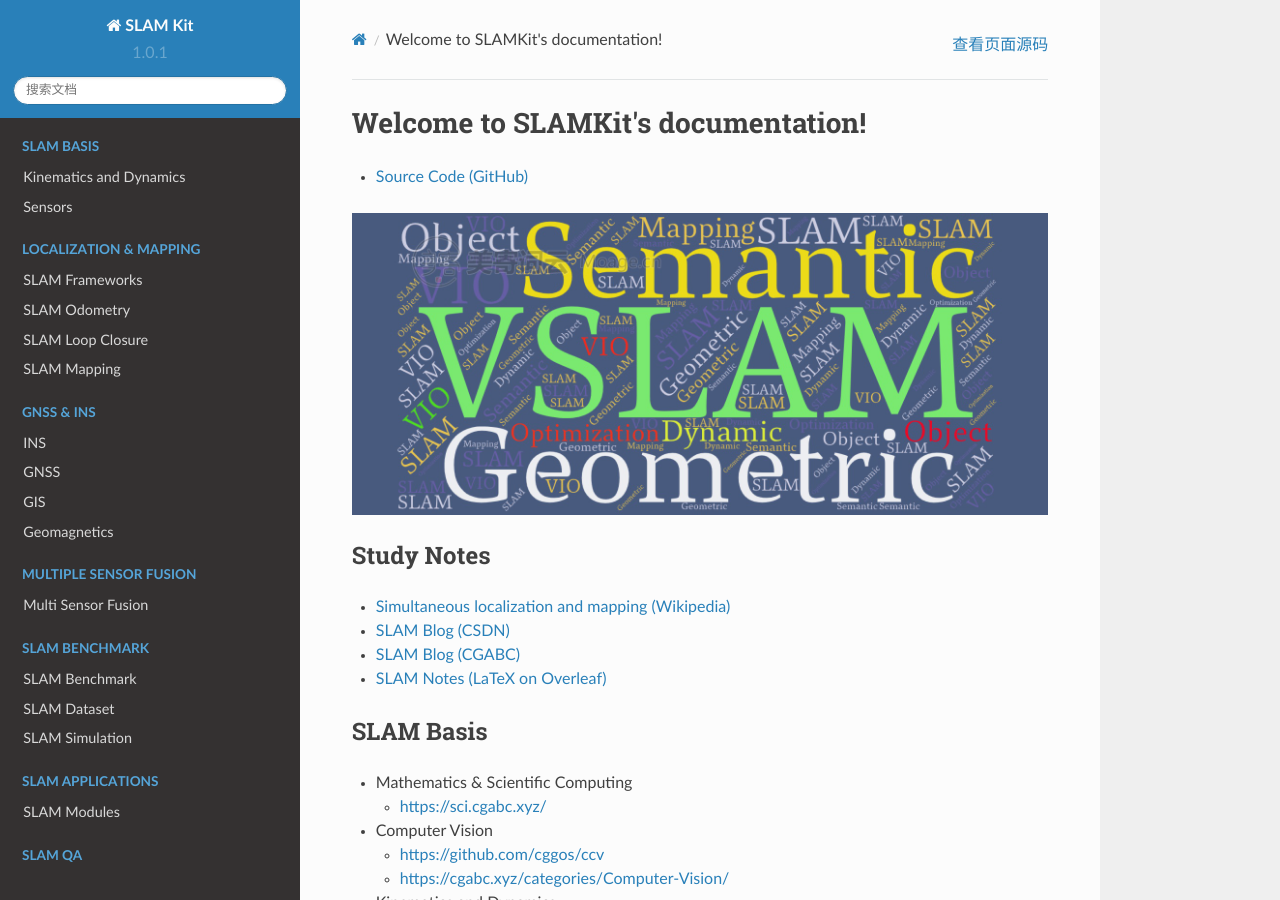
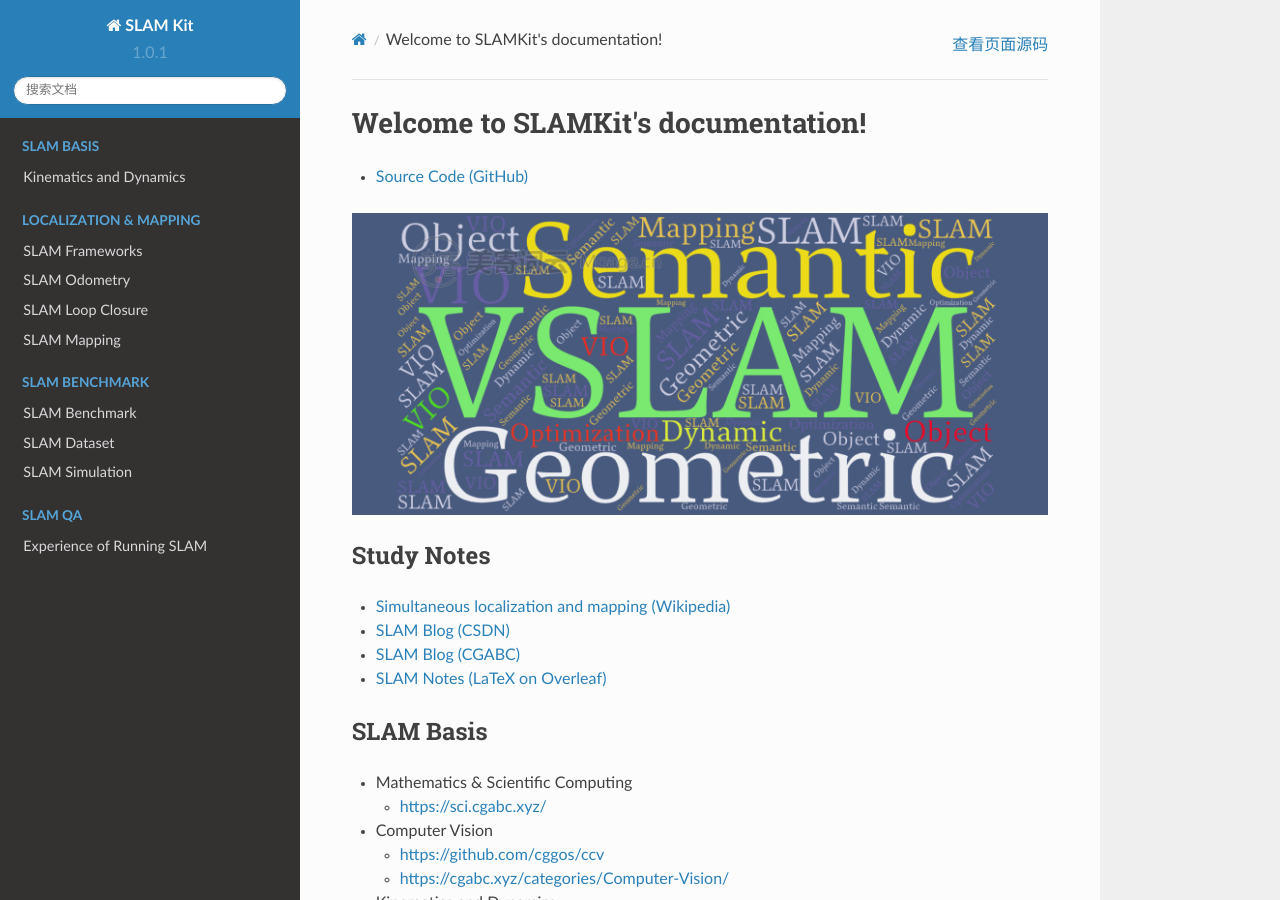
Before and after one commit to cggos/slamkit, a Sphinx documentation site: the page built from docs/index.rst, in a window 1280 px wide and 900 px high. Built offline with Sphinx 7.4.7 and the Read the Docs theme 2.0.0, drawn with Linux system fonts in a browser that asks for light colours.

Commit message:
update docs

```diff
--- a/docs/index.rst
+++ b/docs/index.rst
@@ -139,23 +139,6 @@ SLAM QA
 .. toctree::
    :maxdepth: 1
    :hidden:
-   :caption: GNSS & INS
-
-   slam_gnss_ins/index
-
-
-
-.. toctree::
-   :maxdepth: 1
-   :hidden:
-   :caption: Multiple Sensor Fusion
-
-   slam_msf/index
-
-
-.. toctree::
-   :maxdepth: 1
-   :hidden:
    :caption: SLAM Benchmark
 
    slam_benchmark/index
@@ -164,14 +147,6 @@ SLAM QA
 .. toctree::
    :maxdepth: 1
    :hidden:
-   :caption: SLAM Applications
-
-   slam_modules/index
-
-
-.. toctree::
-   :maxdepth: 1
-   :hidden:
    :caption: SLAM QA
 
    slam_qa/index
--- a/docs/slam_basis/index.rst
+++ b/docs/slam_basis/index.rst
@@ -3,4 +3,3 @@
    :maxdepth: 1
 
    kinematics_dynamics
-   sensors/index
--- a/docs/slam_basis/sensors/index.rst
+++ /dev/null
@@ -1,8 +0,0 @@
-Sensors
-=======================
-
-.. toctree::
-   :maxdepth: 1
-
-   sensor_type
-   sensor_calib
--- a/docs/slam_gnss_ins/index.rst
+++ /dev/null
@@ -1,8 +0,0 @@
-
-.. toctree::
-   :maxdepth: 1
-
-   ins/index
-   gnss
-   gis
-   geomagnetics
--- a/docs/slam_modules/index.rst
+++ /dev/null
@@ -1,5 +0,0 @@
-
-.. toctree::
-   :maxdepth: 1
-
-   slam_modules
--- a/docs/slam_msf/index.rst
+++ /dev/null
@@ -1,5 +0,0 @@
-
-.. toctree::
-   :maxdepth: 1
-
-   slam_msf
```
Also changed, not shown: docs/slam_basis/sensors/sensor_calib.md (deleted, +0 -6 lines), docs/slam_basis/sensors/sensor_type.md (deleted, +0 -28 lines), docs/slam_gnss_ins/geomagnetics.md (deleted, +0 -7 lines), docs/slam_gnss_ins/gis.md (deleted, +0 -13 lines), docs/slam_gnss_ins/gnss.md (deleted, +0 -55 lines), docs/slam_gnss_ins/ins/index.rst (deleted, +0 -33 lines), docs/slam_gnss_ins/ins/sins_ahrs.md (deleted, +0 -44 lines), docs/slam_modules/slam_modules.md (deleted, +0 -15 lines), docs/slam_msf/slam_msf.md (deleted, +0 -44 lines), docs/slam_basis/sensors/images/rplidar.jpg (deleted), docs/slam_basis/sensors/images/view_rplidar.jpg (deleted), docs/slam_gnss_ins/images/gnss.jpg (deleted), docs/slam_msf/images/sensor_fusion_autonomous_driving.jpg (deleted), docs/slam_msf/images/sensor_fusion_methods.jpg (deleted).
